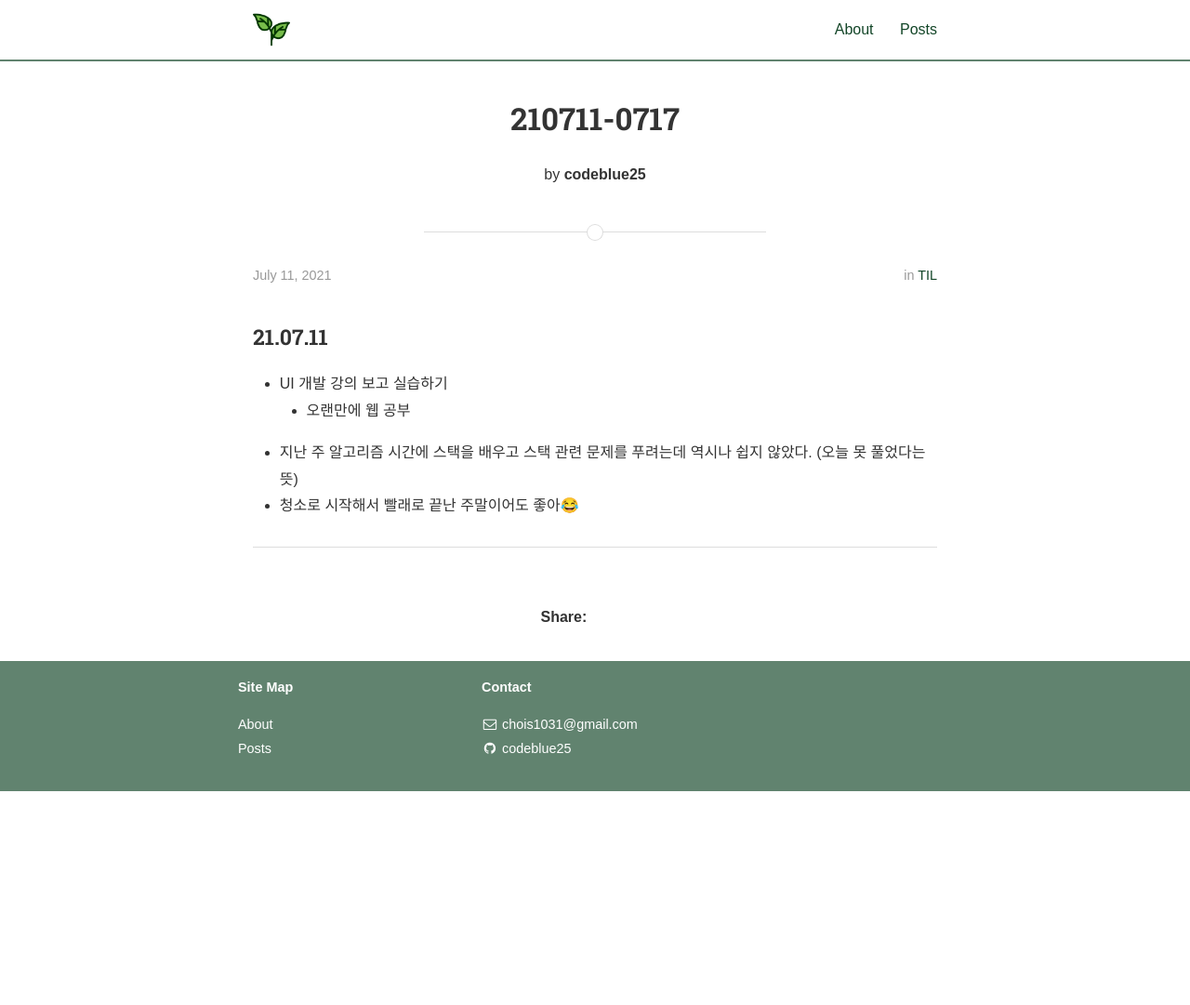
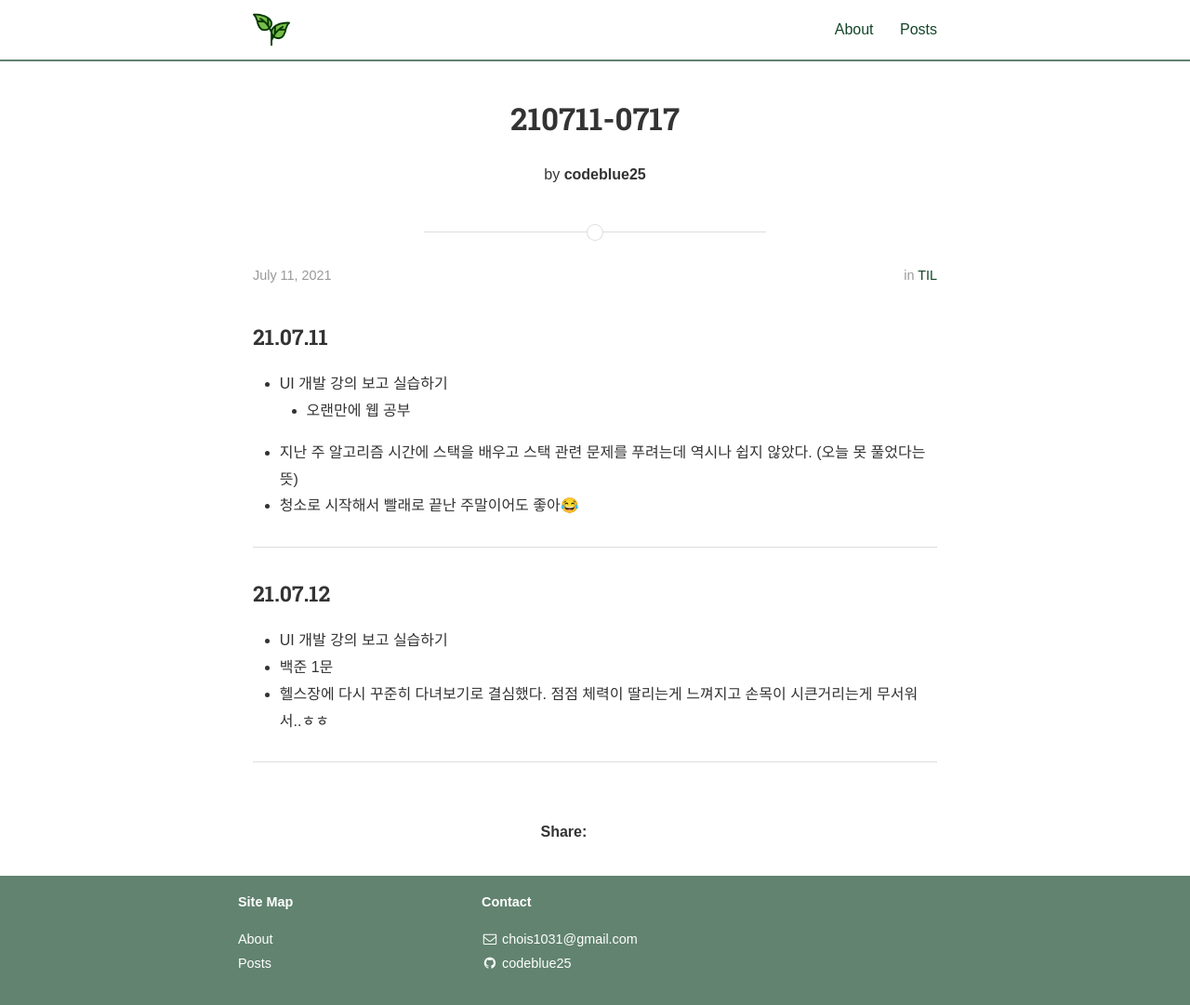
Before and after one commit to codeblue25/codeblue25.github.io, a Jekyll site: the page built from _posts/2021-07-11-0717.md, in a window 1280 px wide and 1082 px high. Shown: the whole window at 93% size. Built offline with Jekyll 4.4.1, drawn with Linux system fonts in a browser that asks for light colours; nearby versions of some CDN libraries; some web fonts are replaced; a style sheet for code colours, icons or effects is not loaded.

Commit message:
210712 TIL

```diff
--- a/_posts/2021-07-11-0717.md
+++ b/_posts/2021-07-11-0717.md
@@ -14,3 +14,11 @@ categories: TIL
 - 청소로 시작해서 빨래로 끝난 주말이어도 좋아😂
 
 ---
+
+<h3>21.07.12</h3>
+
+- UI 개발 강의 보고 실습하기
+- 백준 1문
+- 헬스장에 다시 꾸준히 다녀보기로 결심했다. 점점 체력이 딸리는게 느껴지고 손목이 시큰거리는게 무서워서..ㅎㅎ
+
+---
```
